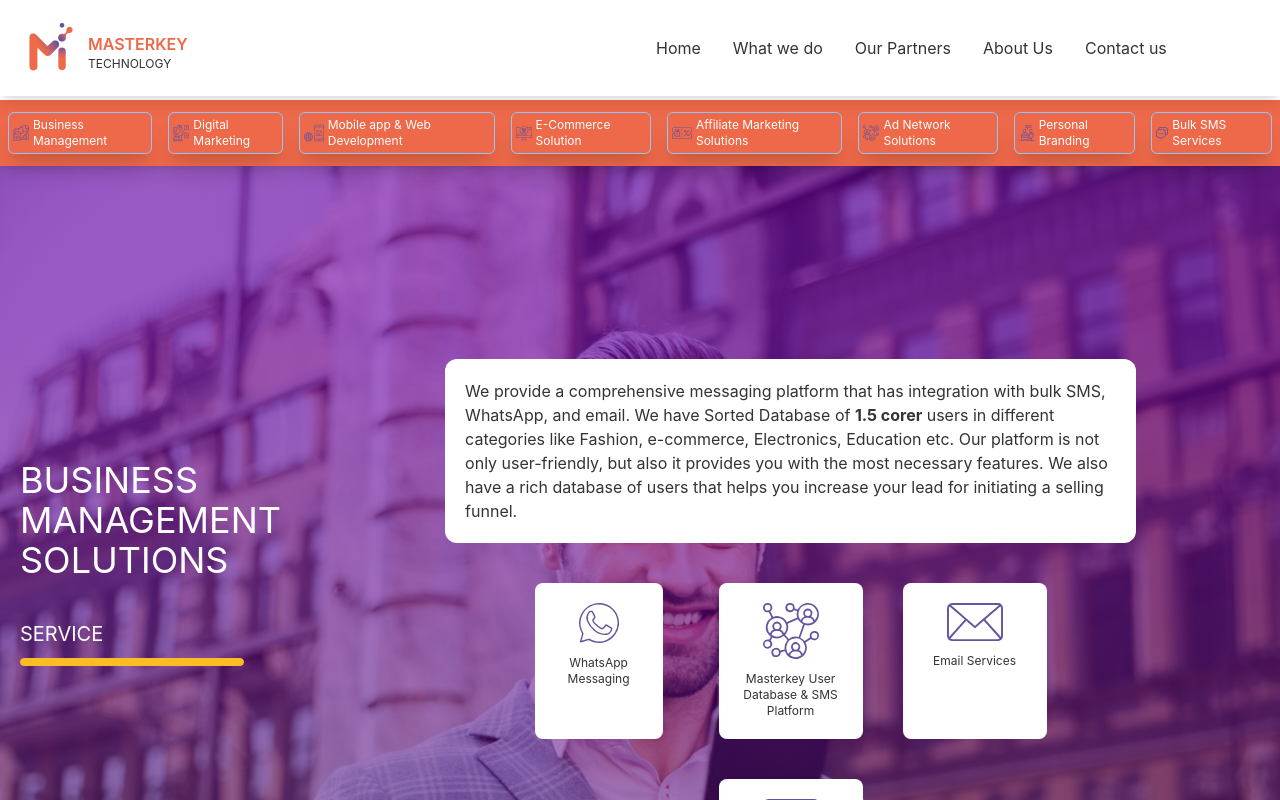
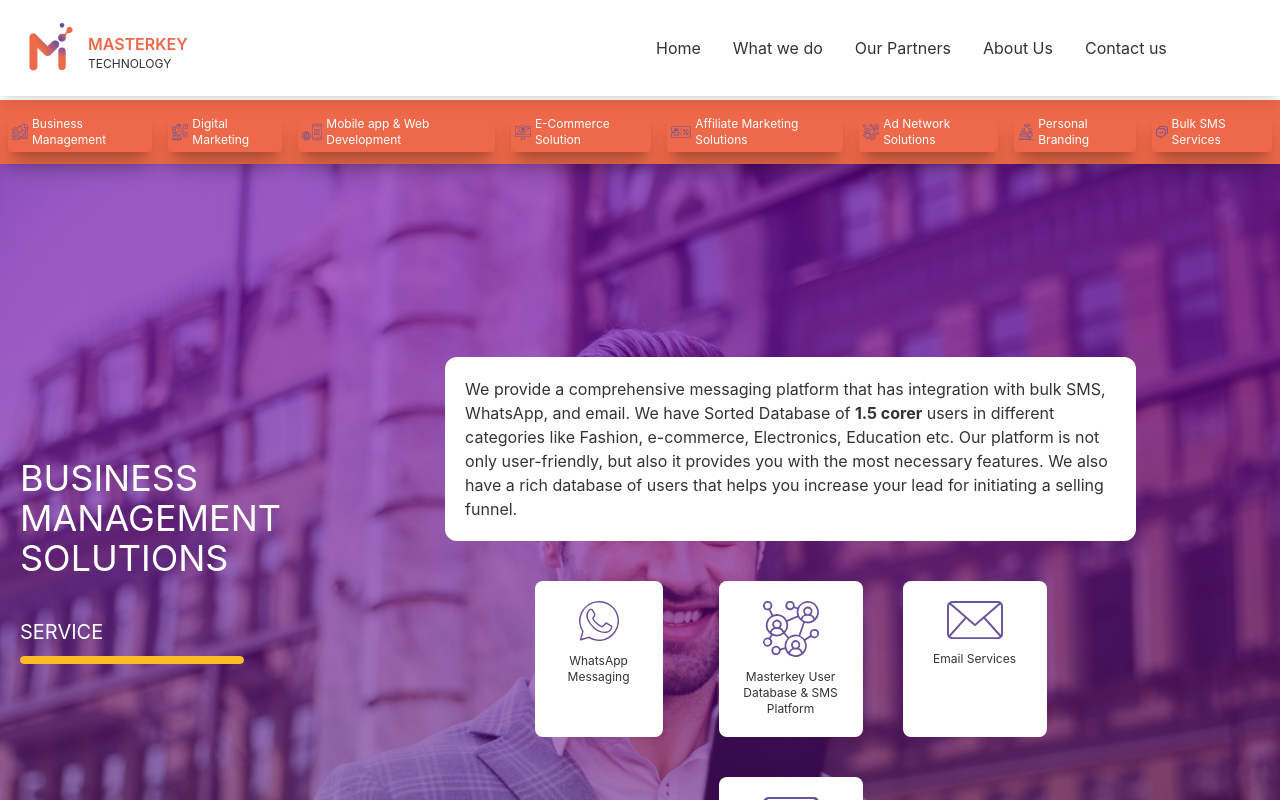
Before and after one commit to shayemhossainMK/masterkey-tech, a React (Create React App) app: page /bulksms in a window 1280 px wide. Shown: the top 800 px of the page. Built offline with nearby package versions, Linux system fonts and the light colour scheme.

Commit message:
subnav updated

```diff
--- a/src/pages/Home/Home.js
+++ b/src/pages/Home/Home.js
@@ -17,7 +17,7 @@
           <span className="text-3xl text-secondary">
             <Typewriter
               words={["MATTERS", "CONVERTS", "DISRUPTS!"]}
-              loop={5}
+              loop={3}
               cursor
               cursorStyle="_"
               typeSpeed={60}
--- a/src/shared/SubNavbar/SubNavbar.js
+++ b/src/shared/SubNavbar/SubNavbar.js
@@ -15,65 +15,65 @@
   return (
     <div className="bg-secondary py-3 mt-1 shadow-lg sticky top-24 z-40">
       <ul className="flex justify-center items-center">
-        <li className="mx-2 shadow-xl border border-blue-300 rounded-md  subnav-btn">
+        <li className="mx-2 shadow-xl rounded-md  subnav-btn">
           <Link to="/businessmanage">
-            <div className="flex text-white text-xs p-1">
+            <div className="flex text-white text-xs p-1 shadow-xl">
               <img className="w-4 mr-1" src={service1} alt="" />
               <span>Business Management</span>
             </div>
           </Link>
         </li>
-        <li className="mx-2  shadow-xl border border-blue-300 rounded-md  subnav-btn ">
+        <li className="mx-2  shadow-xl rounded-md  subnav-btn ">
           <Link to="/digitalmarketing">
-            <div className="flex text-white text-xs p-1">
+            <div className="flex text-white shadow-xl text-xs p-1">
               <img className="w-4 mr-1" src={service2} alt="" />
               Digital Marketing
             </div>
           </Link>
         </li>
-        <li className="mx-2 shadow-xl border border-blue-300  rounded-md  subnav-btn ">
+        <li className="mx-2 shadow-xl rounded-md  subnav-btn ">
           <Link to="/mobileapp">
-            <div className="flex text-white text-xs p-1">
+            <div className="flex text-white text-xs shadow-xl p-1">
               <img className="w-5 mr-1" src={service3} alt="" />
               Mobile app & Web Development
             </div>
           </Link>
         </li>
-        <li className="mx-2 shadow-xl border border-blue-300 first-line: rounded-md  subnav-btn">
+        <li className="mx-2 shadow-xl first-line: rounded-md  subnav-btn">
           <Link to="/ecommerce">
-            <div className="flex text-white text-xs p-1">
+            <div className="flex text-white text-xs p-1 shadow-xl">
               <img className="w-4 mr-1" src={service4} alt="" />
               E-Commerce Solution
             </div>
           </Link>
         </li>
-        <li className="mx-2 shadow-xl border border-blue-300 rounded-md  subnav-btn">
+        <li className="mx-2 shadow-xl rounded-md  subnav-btn">
           <Link to="/affiliate">
-            <div className="flex text-white text-xs p-1">
+            <div className="flex text-white shadow-xl text-xs p-1">
               <img className="w-5 mr-1" src={service5} alt="" />
               Affiliate Marketing Solutions
             </div>
           </Link>
         </li>
-        <li className="mx-2 shadow-xl border border-blue-300  rounded-md  subnav-btn">
+        <li className="mx-2 shadow-xl rounded-md  subnav-btn">
           <Link to="/adnetwork">
-            <div className="flex text-white text-xs p-1">
+            <div className="flex text-white shadow-xl text-xs p-1">
               <img className="w-4 mr-1" src={service6} alt="" />
               Ad Network Solutions
             </div>
           </Link>
         </li>
-        <li className="mx-2 shadow-xl border border-blue-300 rounded-md subnav-btn">
+        <li className="mx-2 shadow-xl rounded-md subnav-btn">
           <Link to="/personalbranding">
-            <div className="flex text-white text-xs p-1">
+            <div className="flex text-white shadow-xl text-xs p-1">
               <img className="w-4 mr-1" src={service7} alt="" />
               Personal Branding
             </div>
           </Link>
         </li>
-        <li className="mx-2 shadow-xl border border-blue-300 rounded-md subnav-btn">
+        <li className="mx-2 shadow-xl rounded-md subnav-btn">
           <Link to="/bulksms">
-            <div className="flex text-white text-xs p-1">
+            <div className="flex text-white text-xs shadow-xl p-1">
               <img className="w-3 mr-1" src={service8} alt="" />
               Bulk SMS Services
             </div>
```
